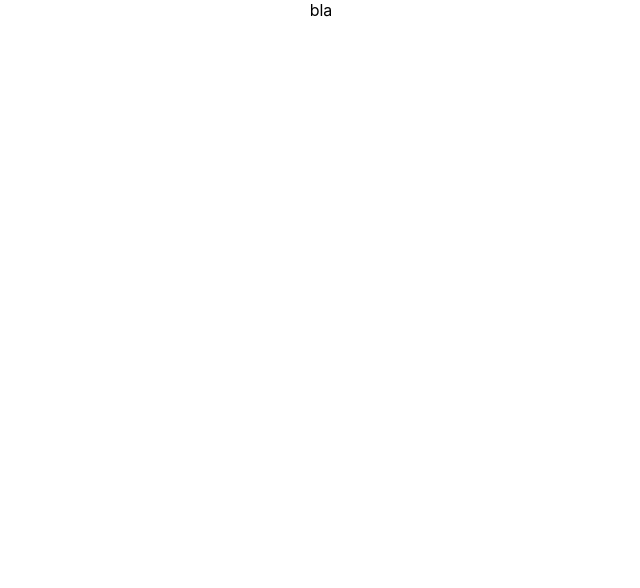
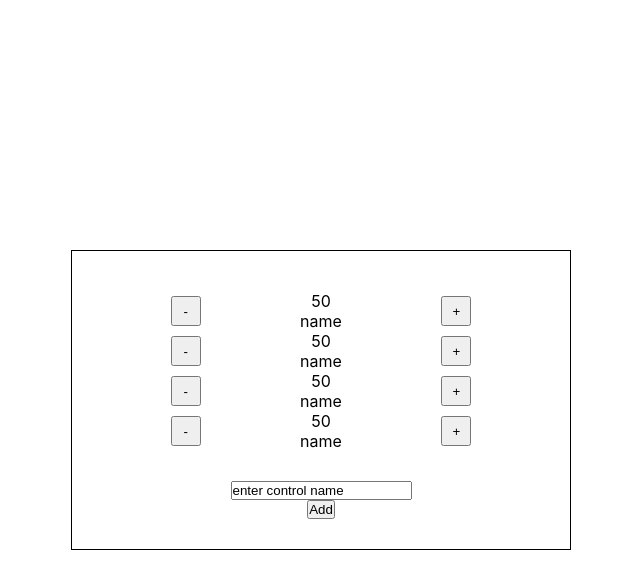
Before and after one commit to sandrbuz/FrontEndTaskG7, a React (Create React App) app: page / in a window 1280 px wide. Shown: the top 588 px of the page, without its empty margins (319-959 px from the left). Built offline with nearby package versions, Linux system fonts and the light colour scheme.

Commit message:
start layout

```diff
--- a/src/App.css
+++ b/src/App.css
@@ -1,38 +1,32 @@
 .App {
-  text-align: center;
+  display: flex;
+  justify-content: center; /* Center horizontally */
+  align-items: center; /* Center vertically */
+  height: 100vh; /* Full height of the viewport */
+  margin: 0;
+  padding: 0;
+  box-sizing: border-box;
+}
+.main{
+  border: 1px solid black;
+  padding: 20px;
+  max-width: 500px;
+  width: 100%;
 }
 
-.App-logo {
-  height: 40vmin;
-  pointer-events: none;
+.controllers {
+  margin: 0 auto;
+  padding: 20px 0;
+  text-align: center;
+  max-width: 400px;
+  width: 100%;
 }
 
-@media (prefers-reduced-motion: no-preference) {
-  .App-logo {
-    animation: App-logo-spin infinite 20s linear;
-  }
-}
-
-.App-header {
-  background-color: #282c34;
-  min-height: 100vh;
+.form {
+  max-width: 400px;
   display: flex;
   flex-direction: column;
   align-items: center;
-  justify-content: center;
-  font-size: calc(10px + 2vmin);
-  color: white;
+  margin: 0 auto;
+  padding: 10px 0;
 }
-
-.App-link {
-  color: #61dafb;
-}
-
-@keyframes App-logo-spin {
-  from {
-    transform: rotate(0deg);
-  }
-  to {
-    transform: rotate(360deg);
-  }
-}
--- a/src/App.js
+++ b/src/App.js
@@ -1,10 +1,24 @@
-import React from 'react';
+import React, { useState } from 'react';
 import './App.css';
+import Controller from './Controller/Controller';
 
 function App() {
+
+
   return (
     <div className="App">
-      bla
+      <div className='main'>
+        <div className='controllers'>
+          <Controller/>
+          <Controller/>
+          <Controller/>
+          <Controller/>
+        </div>
+        <form className='form'>
+          <input value="enter control name" />
+          <button>Add</button>
+        </form>
+      </div>
     </div>
   );
 }
--- /dev/null
+++ b/src/Controller/Controller.jsx
@@ -0,0 +1,17 @@
+import React from "react";
+import s from "./Controller.module.css"
+
+const Controller = (props) => {
+    return (
+        <div className={s.controller}>
+            <button className={s.btn}>-</button>
+            <div>
+                <div>50</div>
+                <div>name</div>
+            </div>
+            <button className={s.btn}>+</button>
+        </div>
+    )
+}
+
+export default Controller;
--- /dev/null
+++ b/src/Controller/Controller.module.css
@@ -0,0 +1,11 @@
+.controller{
+    display: flex;
+    align-items: center;
+    justify-content: space-around;
+}
+
+
+.btn{
+    width: 30px;
+    height: 30px;
+}
```
